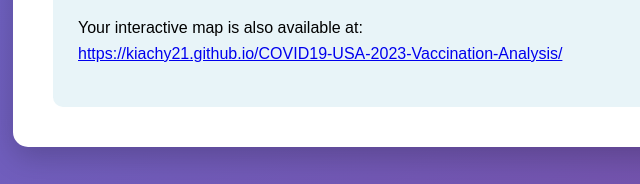
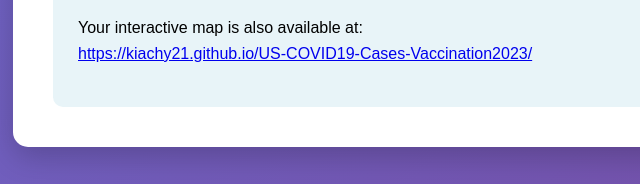
Before and after one commit to KIAChy21/US-COVID19-Cases-Vaccination2023, a plain HTML site: page index.html in a window 1280 px wide. Shown: the part 1681-1865 px from the top of the page, 127-767 px from the left. Drawn offline with Linux system fonts and the light colour scheme.

Commit message:
Update GitHub Pages link in index.html

```diff
--- a/index.html
+++ b/index.html
@@ -228,7 +228,7 @@
             <h3>Live GitHub Pages Link</h3>
             <p>Your interactive map is also available at:<br>
             <a href="https://kiachy21.github.io/US-COVID19-Cases-Vaccination2023/" target="_blank">
-                https://kiachy21.github.io/COVID19-USA-2023-Vaccination-Analysis/
+                https://kiachy21.github.io/US-COVID19-Cases-Vaccination2023/
             </a></p>
         </div>
     </div>
```
